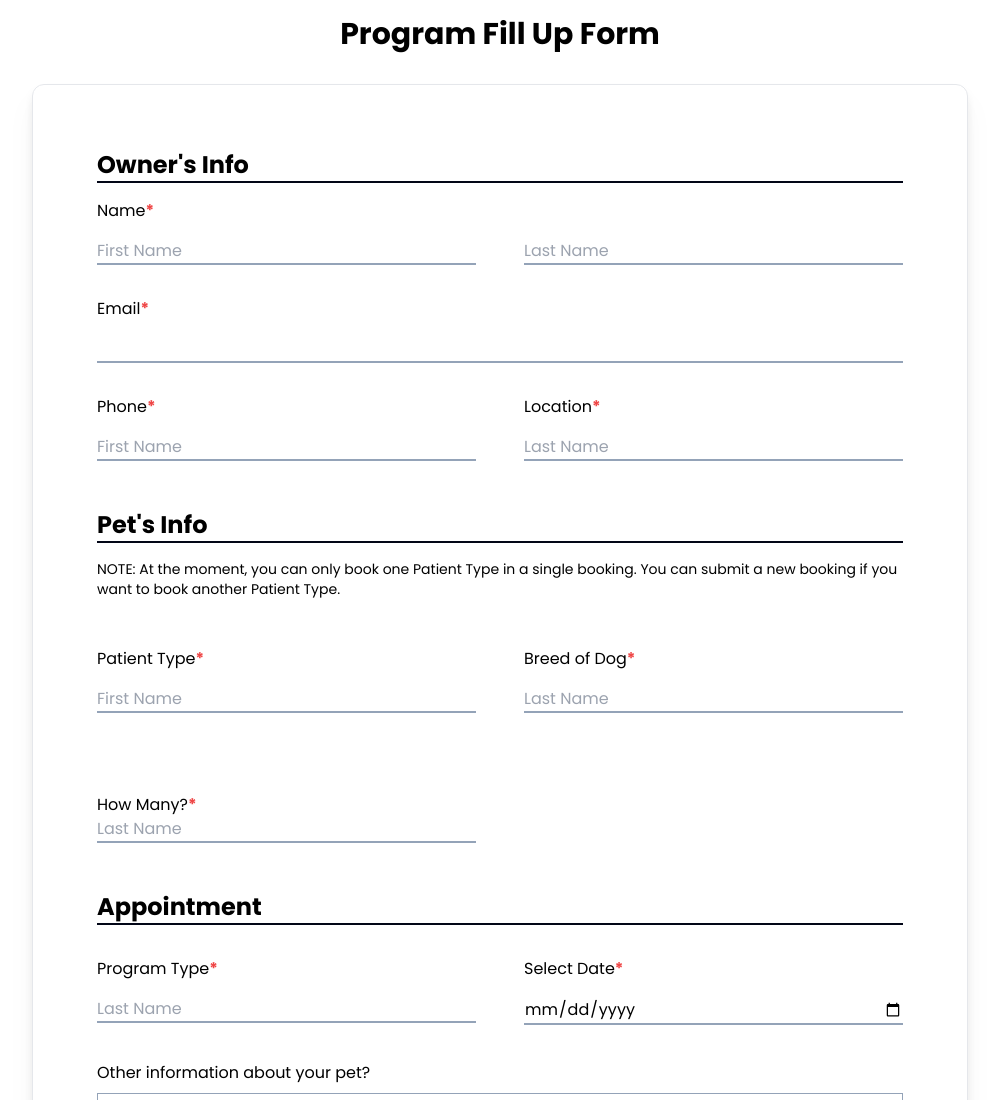
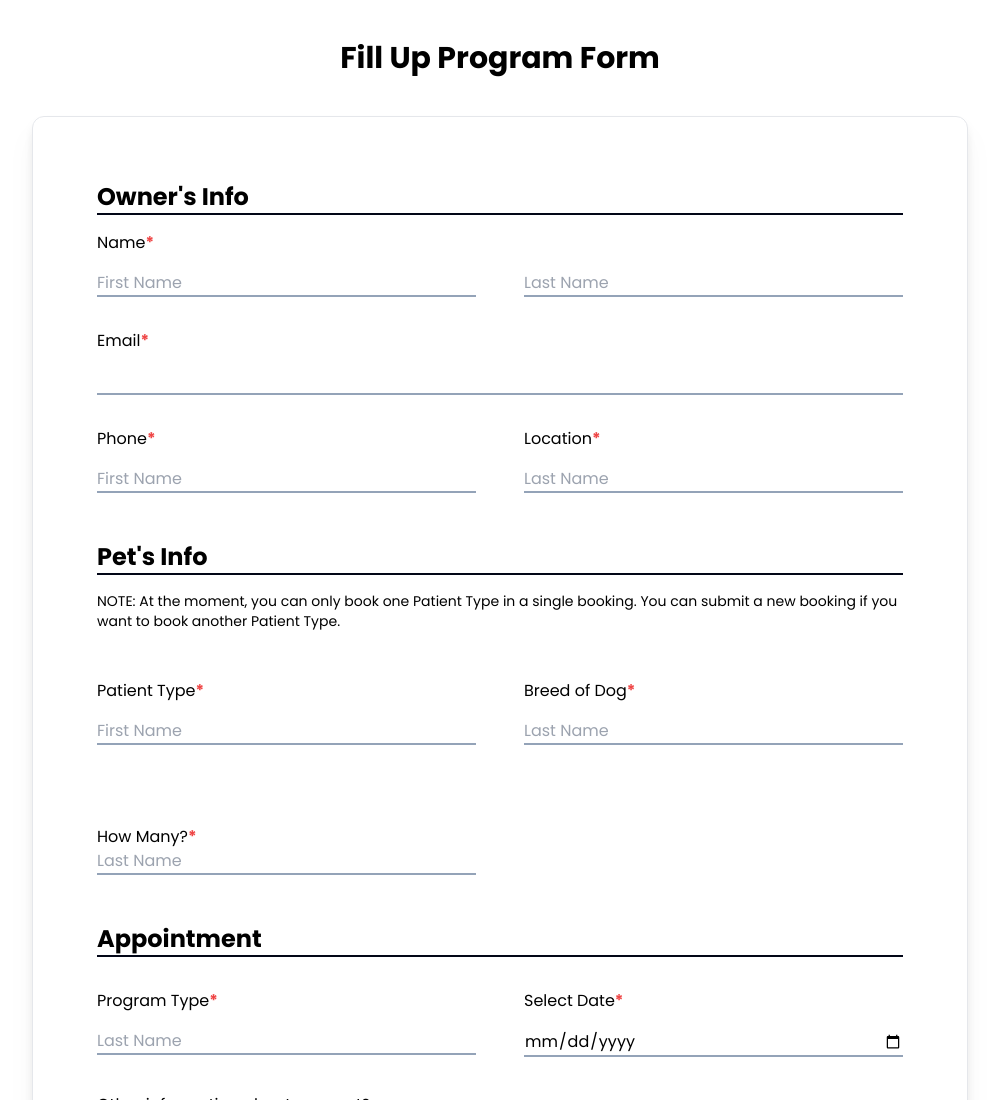
Before and after one commit to maui30/webDesign, a plain HTML site: page programForm.html in a window 1280 px wide. Shown: the top 1100 px of the page, without its empty margins (140-1139 px from the left). Drawn offline with nearby package versions, Linux system fonts and the light colour scheme.

Commit message:
programForm changed title paddig

```diff
--- a/programForm.html
+++ b/programForm.html
@@ -15,7 +15,7 @@
 <body class="font-[Poppins]">
 
     <div>
-        <h1 class="text-center font-bold text-3xl p-4">Program Fill Up Form</h1>
+        <h1 class="text-center font-bold text-3xl pt-10 pb-6">Fill Up Program Form</h1>
         <div class="flex justify-center p-4">
             <div class="bg-white p-16 md:w-9/12 rounded-xl drop-shadow-xl border border-solid border-gray-200">
                 <div>
```
